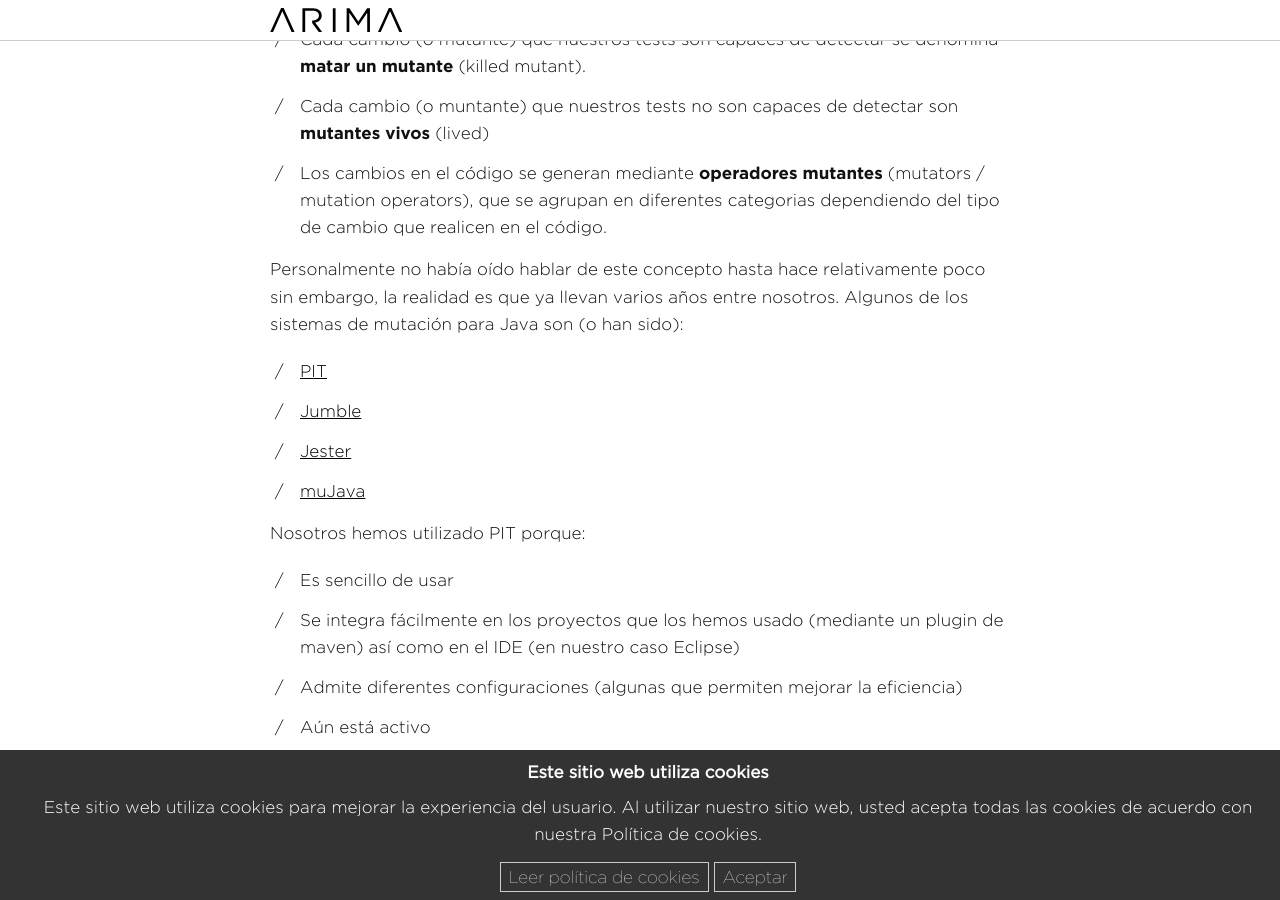
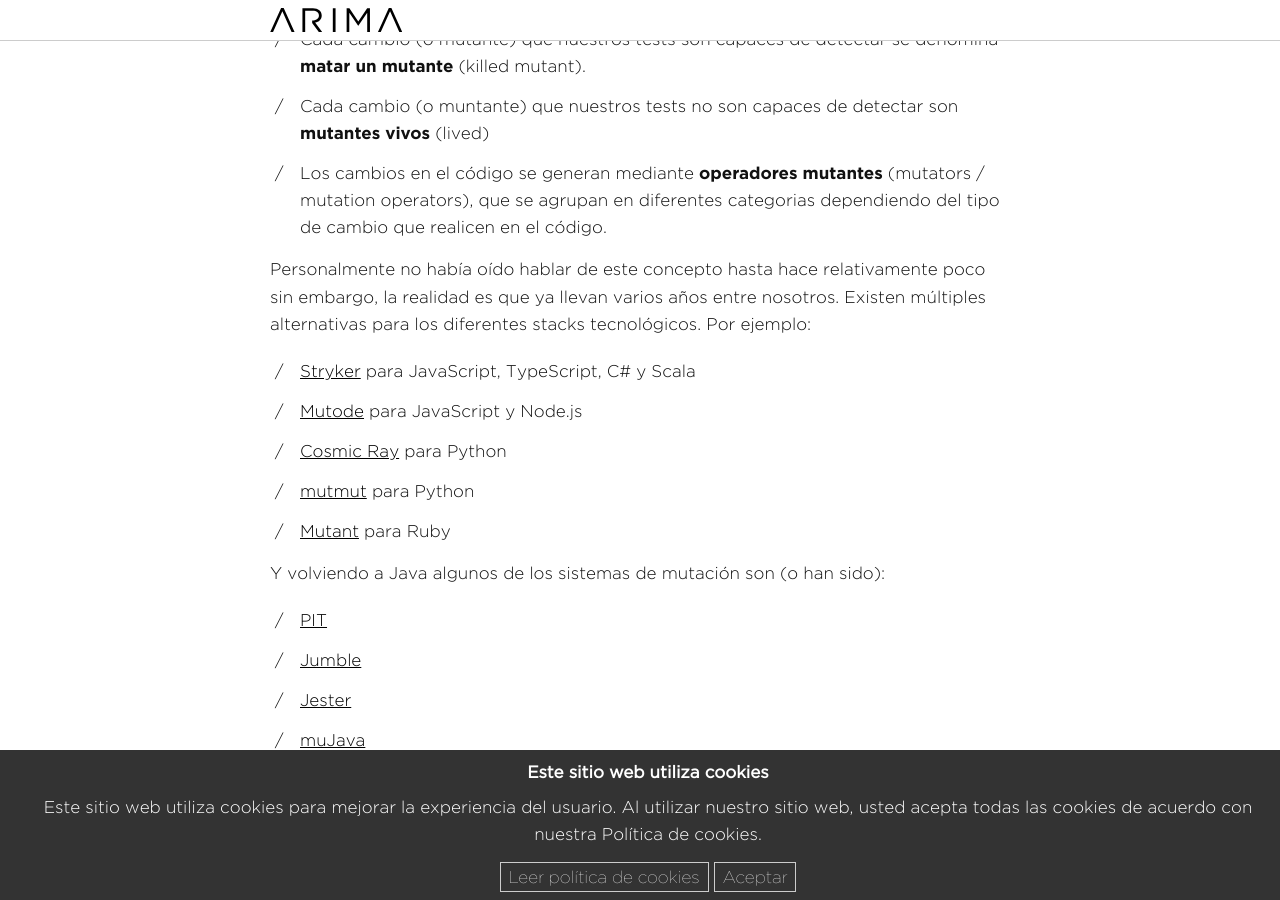
Before and after one commit to wearearima/blog, a Jekyll site: the page built from _posts/2020-05-12-mutation-testing.markdown, in a window 1280 px wide and 900 px high, scrolled down 6037 px. Built offline with Jekyll 4.4.1, drawn with Linux system fonts in a browser that asks for light colours; some web fonts are replaced.

Commit message:
añadidos ejemplos mts

```diff
--- a/_posts/2020-05-12-mutation-testing.markdown
+++ b/_posts/2020-05-12-mutation-testing.markdown
@@ -196,7 +196,15 @@
 * Cada cambio (o muntante) que nuestros tests no son capaces de detectar son **mutantes vivos** (lived)
 * Los cambios en el código se generan mediante **operadores mutantes** (mutators / mutation operators), que se agrupan en diferentes categorias dependiendo del tipo de cambio que realicen en el código.
 
-Personalmente no había oído hablar de este concepto hasta hace relativamente poco sin embargo, la realidad es que ya llevan varios años entre nosotros. Algunos de los sistemas de mutación para Java son (o han sido):
+Personalmente no había oído hablar de este concepto hasta hace relativamente poco sin embargo, la realidad es que ya llevan varios años entre nosotros. Existen múltiples alternativas para los diferentes stacks tecnológicos. Por ejemplo:
+
+* [Stryker](https://stryker-mutator.io/){:target="_blank"} para JavaScript, TypeScript, C# y Scala
+* [Mutode](https://thesoftwaredesignlab.github.io/mutode/){:target="_blank"} para JavaScript y Node.js
+* [Cosmic Ray](https://cosmic-ray.readthedocs.io/en/latest/){:target="_blank"} para Python
+* [mutmut](https://pypi.org/project/mutmut/){:target="_blank"} para Python
+* [Mutant](https://github.com/mbj/mutant){:target="_blank"} para Ruby
+
+Y volviendo a Java algunos de los sistemas de mutación son (o han sido):
 
 * [PIT](https://pitest.org/){:target="_blank"}
 * [Jumble](http://jumble.sourceforge.net/index.html){:target="_blank"}
```
